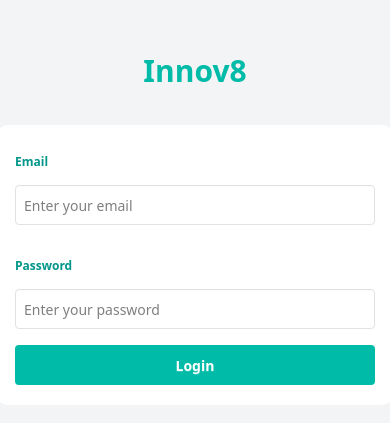
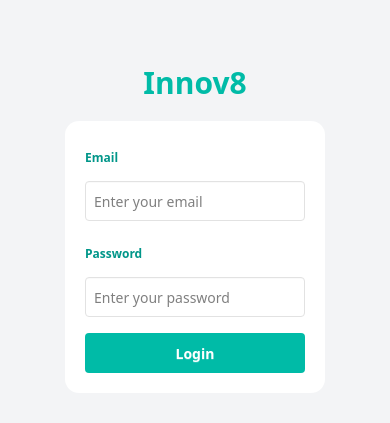
Before and after one commit to Sujeet507/Innov8, a React (Vite) app: page /login in a window 390 px wide. Shown: the part 193-616 px from the top of the page. Built offline with nearby package versions, Linux system fonts and the light colour scheme; no server answers.

Commit message:
fix typos

```diff
--- a/index.html
+++ b/index.html
@@ -4,7 +4,7 @@
     <meta charset="UTF-8" />
     <link rel="icon" type="image/svg+xml" href="/vite.svg" />
     <meta name="viewport" content="width=device-width, initial-scale=1.0" />
-    <title>Vite + React</title>
+    <title>Innov8</title>
   </head>
   <body class="dark">
     <div id="root"></div>
--- a/src/components/Nav.jsx
+++ b/src/components/Nav.jsx
@@ -1,6 +1,8 @@
 import React from "react";
 import { supabase } from "../supabaseClient";
 import { Navigate, useNavigate } from "react-router-dom";
+
+import skybaseLogo from "../assets/skybase.png";
 
 const Nav = ({ userName }) => {
   const navigate = useNavigate();
@@ -13,7 +15,7 @@ const Nav = ({ userName }) => {
     <div className="">
       <div className="navbar bg-base-100 shadow-sm px-12">
         <div className="flex-1">
-          <a className="text-xl text-white">Innov8</a>
+          <img src={skybaseLogo} className="object-cover w-10 h-10" />
         </div>
         <div className="flex gap-4 items-center">
           <div className="dropdown dropdown-end">
--- a/src/index.css
+++ b/src/index.css
@@ -12,12 +12,11 @@
 }
 
 .login-form {
-  margin-top: 20px;
+  margin-top: 12px;
   padding: 20px;
 }
 
 fieldset input {
-  margin-top: 6px;
   padding: 8px;
 }
 .buttons {
--- a/src/pages/Login.jsx
+++ b/src/pages/Login.jsx
@@ -33,17 +33,17 @@ function Login() {
   return (
     <div className="flex items-center justify-center min-h-screen bg-gray-100">
       <div className="text-start flex flex-col items-center">
-        <div className="text-3xl text-teal-500 font-semibold mb-4 text-center">
+        <div className="text-3xl text-teal-500 font-semibold text-center">
           Innov8
         </div>
 
-        <div className="login-form rounded-xl bg-white w-[400px] mt-4">
-          <div className="field-wrapper flex flex-col gap-5">
+        <div className="login-form rounded-xl bg-white md:w-[400px]">
+          <div className="field-wrapper flex flex-col gap-3">
             <fieldset className="fieldset">
               <legend className="fieldset-legend text-teal-600">Email</legend>
               <input
                 type="email"
-                className="input w-full border rounded px-5 py-2 mt-4 bg-white text-black border-[#e2e2e2]"
+                className="input w-full border rounded px-5 py-2  bg-white text-black border-[#e2e2e2]"
                 value={credData.email}
                 placeholder="Enter your email"
                 onChange={(e) => onChangeHandler("email", e.target.value)}
@@ -55,7 +55,7 @@ function Login() {
               </legend>
               <input
                 type="password"
-                className="input w-full border rounded px-3 py-2 mt-1 bg-white  text-black border-[#e2e2e2]"
+                className="input w-full border rounded px-3 py-2 bg-white  text-black border-[#e2e2e2]"
                 placeholder="Enter your password"
                 value={credData.password}
                 onChange={(e) => onChangeHandler("password", e.target.value)}
```
Also changed, not shown: src/assets/skybase.png (added).
